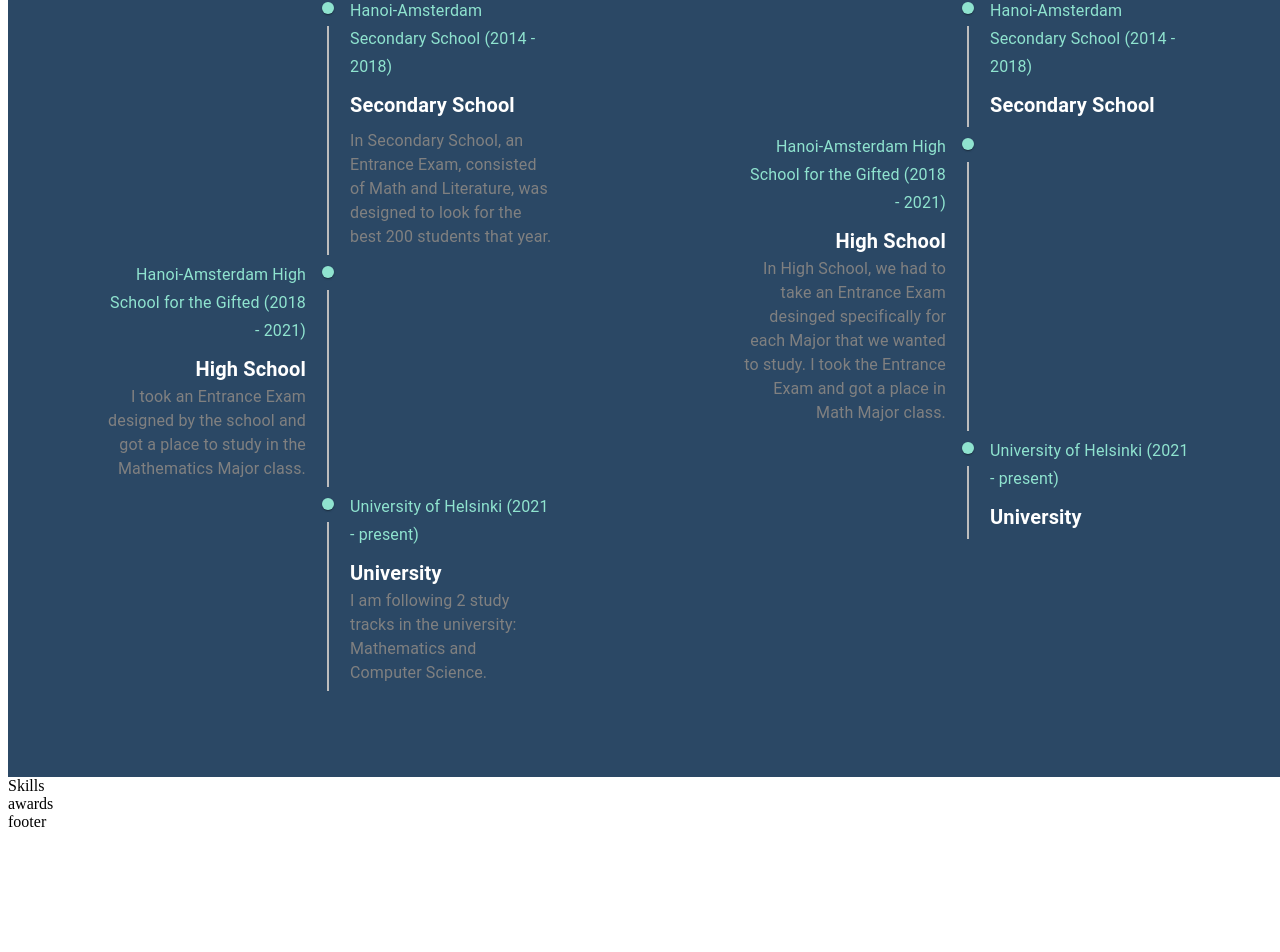
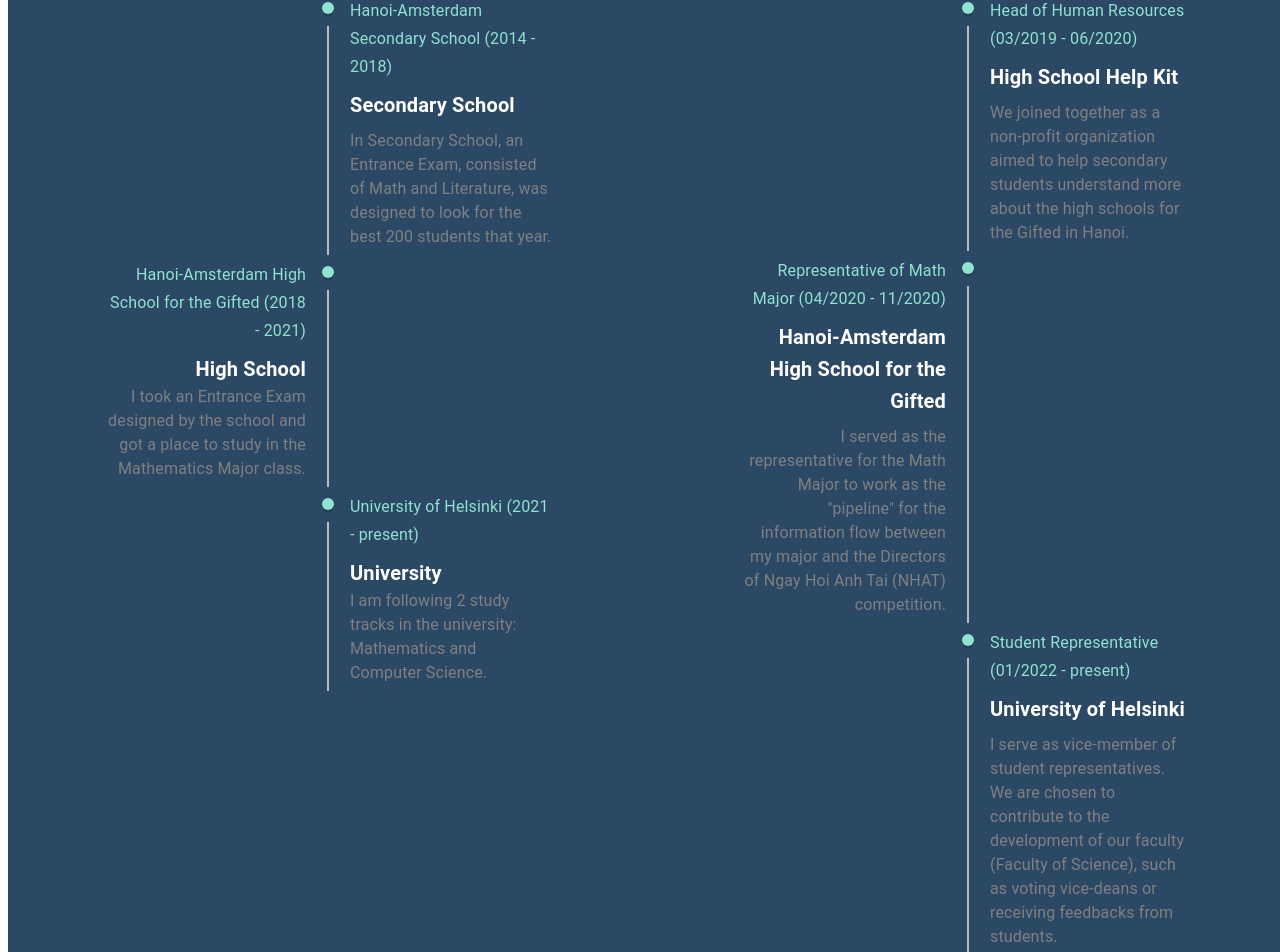
Before and after one commit to triluu03/personal-portfolio, a React (Create React App) app: page / in a window 1280 px wide. Shown: the part 1216-2168 px from the top of the page. Before the commit the page ends 2055 px from the top, so only its background shows below. Built offline with nearby package versions, Linux system fonts and the light colour scheme.

Commit message:
Education section

```diff
--- a/src/components/Education.js
+++ b/src/components/Education.js
@@ -124,14 +124,22 @@
                                 variant='subtitle1'
                                 color='cardTitle.main'
                             >
-                                Hanoi-Amsterdam Secondary School (2014 - 2018)
+                                Head of Human Resources (03/2019 - 06/2020)
                             </Typography>
                             <Typography
                                 variant='h6'
                                 color='textPrimary.main'
                                 sx={{ mt: 1 }}
                             >
-                                <b>Secondary School</b>
+                                <b>High School Help Kit</b>
+                            </Typography>
+                            <Typography
+                                color='textSecondary.main'
+                                sx={{ mt: 1 }}
+                            >
+                                We joined together as a non-profit organization
+                                aimed to help secondary students understand more
+                                about the high schools for the Gifted in Hanoi.
                             </Typography>
                         </TimelineContent>
                     </TimelineItem>
@@ -145,21 +153,26 @@
                                 variant='subtitle1'
                                 color='cardTitle.main'
                             >
-                                Hanoi-Amsterdam High School for the Gifted (2018
-                                - 2021)
+                                Representative of Math Major (04/2020 - 11/2020)
                             </Typography>
                             <Typography
                                 variant='h6'
                                 color='textPrimary.main'
                                 sx={{ mt: 1 }}
                             >
-                                <b>High School</b>
+                                <b>
+                                    Hanoi-Amsterdam High School for the Gifted
+                                </b>
                             </Typography>
-                            <Typography color='textSecondary.main'>
-                                In High School, we had to take an Entrance Exam
-                                desinged specifically for each Major that we
-                                wanted to study. I took the Entrance Exam and
-                                got a place in Math Major class.
+                            <Typography
+                                color='textSecondary.main'
+                                sx={{ mt: 1 }}
+                            >
+                                I served as the representative for the Math
+                                Major to work as the "pipeline" for the
+                                information flow between my major and the
+                                Directors of Ngay Hoi Anh Tai (NHAT)
+                                competition.
                             </Typography>
                         </TimelineContent>
                     </TimelineItem>
@@ -173,14 +186,24 @@
                                 variant='subtitle1'
                                 color='cardTitle.main'
                             >
-                                University of Helsinki (2021 - present)
+                                Student Representative (01/2022 - present)
                             </Typography>
                             <Typography
                                 variant='h6'
                                 color='textPrimary.main'
                                 sx={{ mt: 1 }}
                             >
-                                <b>University</b>
+                                <b>University of Helsinki</b>
+                            </Typography>
+                            <Typography
+                                color='textSecondary.main'
+                                sx={{ mt: 1 }}
+                            >
+                                I serve as vice-member of student
+                                representatives. We are chosen to contribute to
+                                the development of our faculty (Faculty of
+                                Science), such as voting vice-deans or receiving
+                                feedbacks from students.
                             </Typography>
                         </TimelineContent>
                     </TimelineItem>
```
